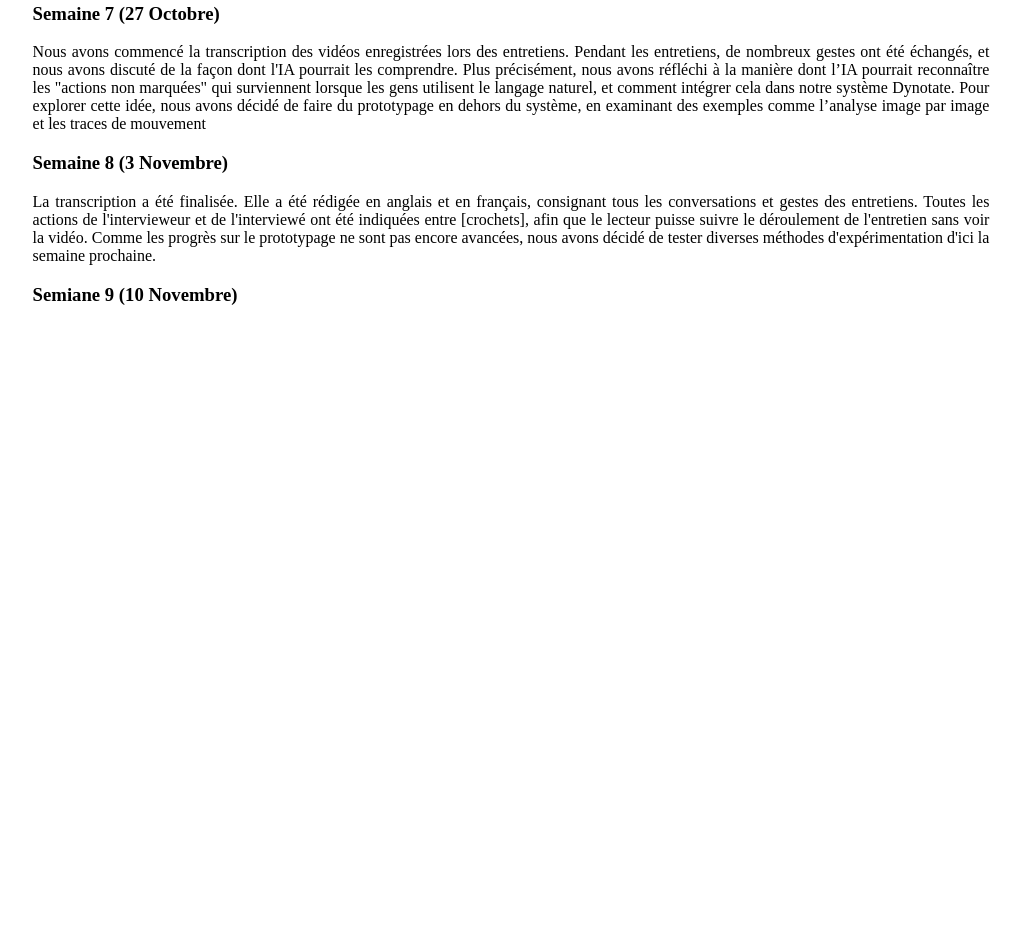
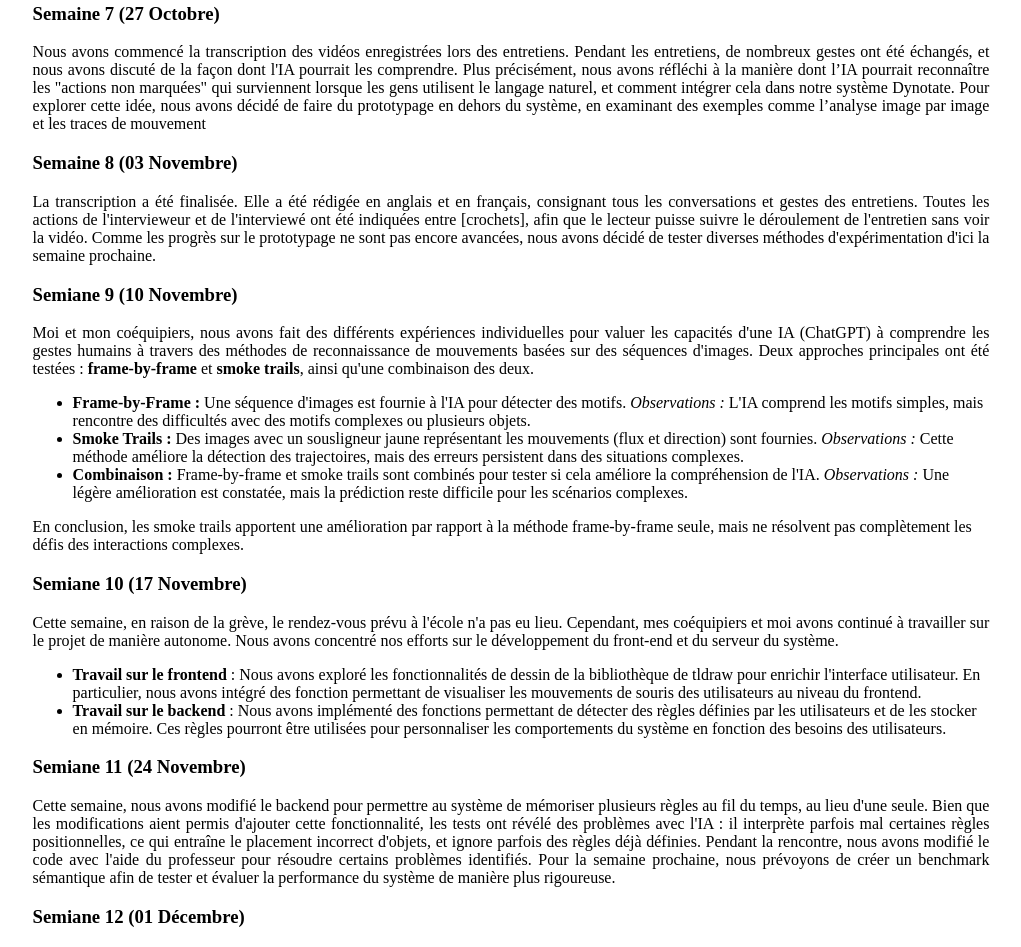
Before and after one commit to songju-lee/IFT3150, a plain HTML site: page index.html in a window 1280 px wide. Shown: the part 1525-2472 px from the top of the page, without its empty margins (129-1150 px from the left). Before the commit the page ends 1849 px from the top, so only its background shows below. Drawn offline with Linux system fonts and the light colour scheme.

Commit message:
update 1204

```diff
--- a/index.html
+++ b/index.html
@@ -151,7 +151,7 @@
                     <p class="plan">Nous avons organisé une deuxième réunion, cette fois en groupe. Chaque membre a présenté ses avancées. Nous avons discuté des moyens de manipuler les jeux avec l'IA et de la façon dont l'IA pourra stocker les règles fournies par l'utilisateur. Pour la semaine suivante, nous avons convenu de réaliser un prototype de prompt : communiquer avec l'IA sur notre jeu de la même manière que nous le ferions avec un humain, en essayant différentes façons de présenter les jeux et les règles pour comprendre comment l'IA les stocke.</p>
                 </div>
                 <div>
-                    <h3> Semaine 4 (6 Octobre)</h3>
+                    <h3> Semaine 4 (06 Octobre)</h3>
                     <p class = "plan">Lors de notre troisième réunion, nous avons poursuivi notre discussion sur la manière dont l'IA stockerait les règles. Pour la semaine à venir, nous allons nous concentrer sur le prototypage, en testant des alternatives au composant de commutation afin d'explorer comment nous pouvons stocker les règles et aider l'IA à comprendre le contexte fourni. Nous avons également discuté de la manière de débuter le jeu, en décidant d'utiliser soit des boutons, soit des invites.</p>
                 </div>
                 <div>
@@ -167,13 +167,55 @@
                     <p class="plan">Nous avons commencé la transcription des vidéos enregistrées lors des entretiens. Pendant les entretiens, de nombreux gestes ont été échangés, et nous avons discuté de la façon dont l'IA pourrait les comprendre. Plus précisément, nous avons réfléchi à la manière dont l’IA pourrait reconnaître les "actions non marquées" qui surviennent lorsque les gens utilisent le langage naturel, et comment intégrer cela dans notre système Dynotate. Pour explorer cette idée, nous avons décidé de faire du prototypage en dehors du système, en examinant des exemples comme l’analyse image par image et les traces de mouvement</p>
                 </div>
                 <div>
-                    <h3> Semaine 8 (3 Novembre)</h3>
+                    <h3> Semaine 8 (03 Novembre)</h3>
                     <p class="plan">La transcription a été finalisée. Elle a été rédigée en anglais et en français, consignant tous les conversations et gestes des entretiens. Toutes les actions de l'intervieweur et de l'interviewé ont été indiquées entre [crochets], afin que le lecteur puisse suivre le déroulement de l'entretien sans voir la vidéo. Comme les progrès sur le prototypage ne sont pas encore avancées, nous avons décidé de tester diverses méthodes d'expérimentation d'ici la semaine prochaine.</p>
                 </div>
                 <div>
                     <h3> Semiane 9 (10 Novembre)</h3>
+                    <p class="plan">Moi et mon coéquipiers, nous avons fait des différents expériences individuelles pour valuer les capacités d'une IA (ChatGPT) à comprendre
+                        les gestes humains à travers des méthodes de reconnaissance de mouvements basées sur des séquences d'images. Deux approches principales ont été testées :
+                        <strong>frame-by-frame</strong> et <strong>smoke trails</strong>, ainsi qu'une combinaison des deux.
+                        <ul>
+                            <li>
+                                <strong>Frame-by-Frame :</strong> Une séquence d'images est fournie à l'IA pour détecter des motifs.
+                                <em>Observations :</em> L'IA comprend les motifs simples, mais rencontre des difficultés avec des motifs complexes ou plusieurs objets.
+                            </li>
+                            <li>
+                                <strong>Smoke Trails :</strong> Des images avec un sousligneur jaune représentant les mouvements (flux et direction) sont fournies.
+                                <em>Observations :</em> Cette méthode améliore la détection des trajectoires, mais des erreurs persistent dans des situations complexes.
+                            </li>
+                            <li>
+                                <strong>Combinaison :</strong> Frame-by-frame et smoke trails sont combinés pour tester si cela améliore la compréhension de l'IA.
+                                <em>Observations :</em> Une légère amélioration est constatée, mais la prédiction reste difficile pour les scénarios complexes.
+                            </li>
+                        </ul>
+                        En conclusion, les smoke trails apportent une amélioration par rapport à la méthode frame-by-frame seule, mais ne résolvent pas complètement les défis des interactions complexes. </p>
+                </div>
+                <div>
+                    <h3> Semiane 10 (17 Novembre)</h3>
+                    <p class="plan"> Cette semaine, en raison de la grève, le rendez-vous prévu à l'école n'a pas eu lieu. Cependant, mes coéquipiers et moi avons continué à travailler sur le projet de manière autonome. Nous avons concentré nos efforts sur le développement du front-end et du serveur du système.
+                        <ul>
+                            <li>
+                                <strong> Travail sur le frontend</strong> : Nous avons exploré les fonctionnalités de dessin de la bibliothèque de tldraw pour enrichir l'interface utilisateur. En particulier, nous avons intégré des fonction permettant de visualiser les mouvements de souris des utilisateurs au niveau du frontend.
+                            </li>
+                            <li>
+                                <strong>Travail sur le backend</strong> : Nous avons implémenté des fonctions permettant de détecter des règles définies par les utilisateurs et de les stocker en mémoire. Ces règles pourront être utilisées pour personnaliser les comportements du système en fonction des besoins des utilisateurs.
+                            </li>
+                        </ul>
+                    </p>
+                </div>
+                <div>
+                    <h3> Semiane 11 (24 Novembre)</h3>
+                    <p class="plan">
+                        Cette semaine, nous avons modifié le backend pour permettre au système de mémoriser plusieurs règles au fil du temps, au lieu d'une seule. Bien que les modifications aient permis d'ajouter cette fonctionnalité, les tests ont révélé des problèmes avec l'IA : il interprète parfois mal certaines règles positionnelles, ce qui entraîne le placement incorrect d'objets, et ignore parfois des règles déjà définies.
+                        Pendant la rencontre, nous avons modifié le code avec l'aide du professeur pour résoudre certains problèmes identifiés. Pour la semaine prochaine, nous prévoyons de créer un benchmark sémantique afin de tester et évaluer la performance du système de manière plus rigoureuse.
+                    </p>
+                </div>
+                <div>
+                    <h3> Semiane 12 (01 Décembre)</h3>
                     <p class="plan"></p>
                 </div>
+
             </div>
         </div>
     </main>
```
